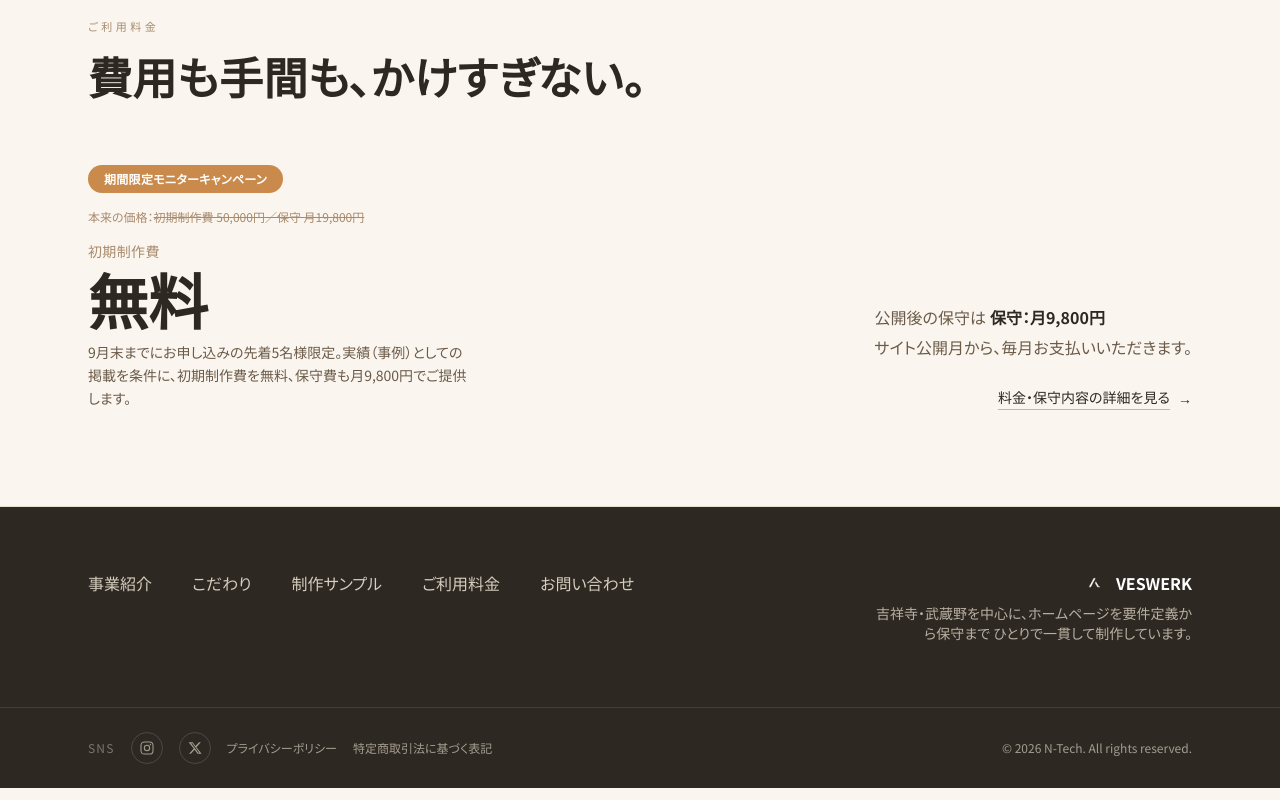
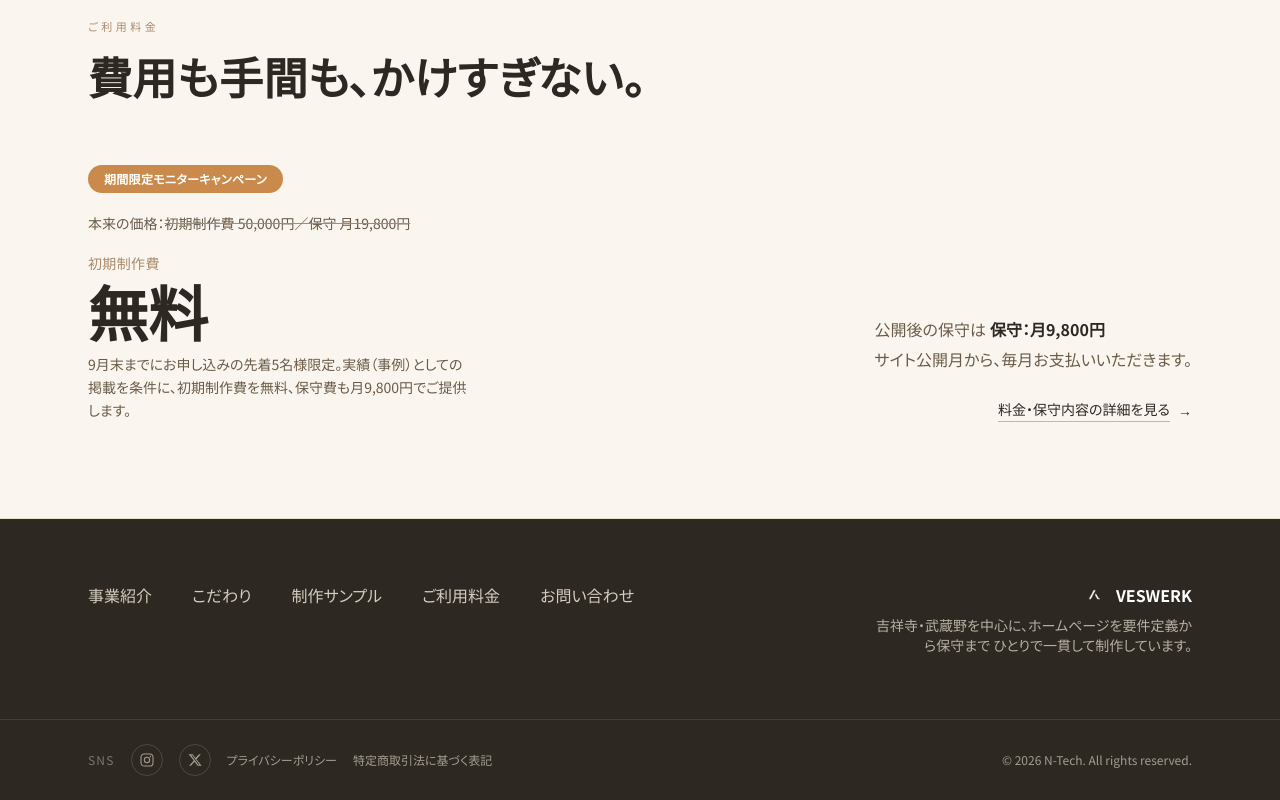
Before and after one commit to ves-sr/veswerk-site, a Next.js app: page / in a window 1280 px wide. Shown: the part 1199-1999 px from the top of the page. Built offline with nearby package versions, Linux system fonts and the light colour scheme.

Commit message:
料金キャンペーンの取り消し線表示のコントラストを強化
シニアデザインレビュー指摘対応。text-xs/text-brown-lightで視認性が
低かった旧価格表示をtext-sm/text-brownに引き上げ、取り消し線の
装飾色をdecoration-brown-lightで明示。

```diff
--- a/app/components/HomePlanTeaser.tsx
+++ b/app/components/HomePlanTeaser.tsx
@@ -12,11 +12,11 @@ export default function HomePlanTeaser() {
 			<span className="inline-block rounded-full bg-accent px-4 py-1.5 text-xs font-semibold tracking-wide text-white">
 				{plan.campaignLabel}
 			</span>
-			<p className="mt-4 text-xs text-brown-light">
-				{plan.regularPriceLabel}：<span className="line-through">{plan.regularPrice}</span>
+			<p className="mt-5 text-sm text-brown">
+				{plan.regularPriceLabel}：<span className="line-through decoration-brown-light">{plan.regularPrice}</span>
 			</p>
 
-			<div className="mt-4 flex flex-col items-start gap-10 sm:flex-row sm:items-end sm:justify-between">
+			<div className="mt-5 flex flex-col items-start gap-10 sm:flex-row sm:items-end sm:justify-between">
 				<div>
 					<p className="text-sm font-medium tracking-wide text-brown-light">{plan.priceLabel}</p>
 					<p className="mt-2 text-5xl font-semibold text-ink sm:text-6xl">{plan.price}</p>
```
